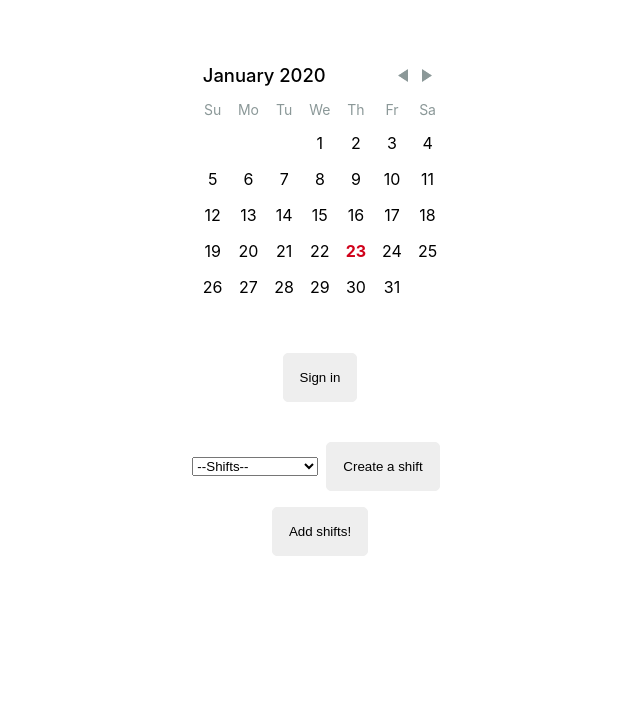
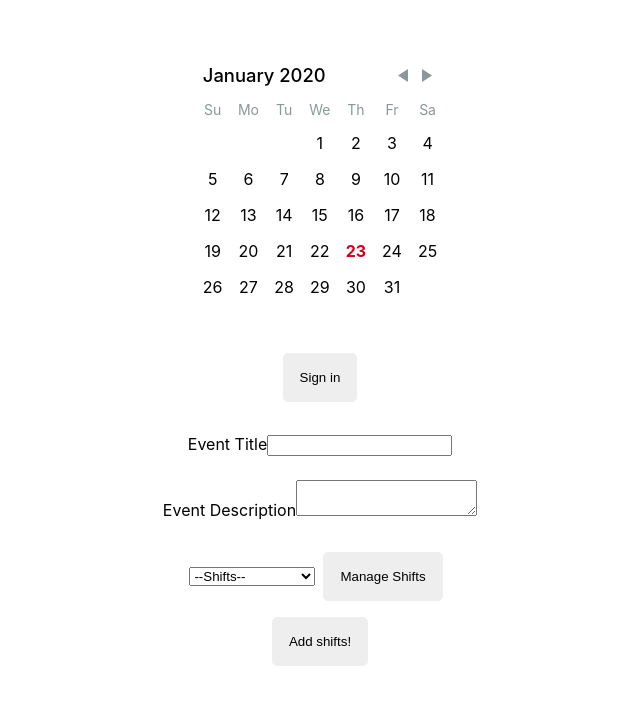
Before and after one commit to Fullchee/calendar-shifts, a React (Create React App) app: page / in a window 1280 px wide. Shown: the top 704 px of the page, without its empty margins (320-960 px from the left). Built offline with nearby package versions, Linux system fonts and the light colour scheme.

Commit message:
Add a title and a description

```diff
--- a/src/components/Home.js
+++ b/src/components/Home.js
@@ -16,7 +16,9 @@ export default class Home extends React.Component {
       selectedDays: [],
       shifts: defaultShifts,
       selectedShift: null,
-      showTimeRange: false
+      showTimeRange: false,
+      title: "",
+      description: ""
     };
   }
 
@@ -50,8 +52,8 @@ export default class Home extends React.Component {
           end: {
             dateTime: this.combineDateAndTime(day, end)
           },
-          summary: "Title!!",
-          description: "Description!!"
+          summary: this.state.title,
+          description: this.state.description
         },
         "primary"
       )
@@ -113,9 +115,12 @@ export default class Home extends React.Component {
    */
   createShift = time => {
     return () => {
-      // TODO: keep it sorted
-      // TODO: prevent duplicates
-      this.setState({ shifts: [...this.state.shifts, time] });
+      if (this.state.shifts.find(shift => shift === time)) {
+        toast(`The ${time} shift already exists`);
+      } else {
+        this.setState({ shifts: [...this.state.shifts, time] });
+        toast(`Created the new shift: ${time}`);
+      }
     };
   };
   render() {
@@ -131,6 +136,25 @@ export default class Home extends React.Component {
           </button>
         </div>
         <div>
+          <label>
+            Event Title
+            <input
+              type="text"
+              name="title"
+              onChange={e => this.setState({ title: e.target.value })}
+            ></input>
+          </label>
+        </div>
+        <div>
+          <label>
+            Event Description
+            <textarea
+              name="Title"
+              onChange={e => this.setState({ description: e.target.value })}
+            ></textarea>
+          </label>
+        </div>
+        <div>
           <Dropdown
             title="Select shift"
             list={this.state.shifts}
@@ -139,7 +163,7 @@ export default class Home extends React.Component {
             }
           ></Dropdown>
           <button className="btn" onClick={this.showShiftEditor}>
-            Create a shift
+            Manage Shifts
           </button>
         </div>
         <ShiftEditor
```
Also changed, not shown: 1 other file (tests, documents, lock files or other folders).
